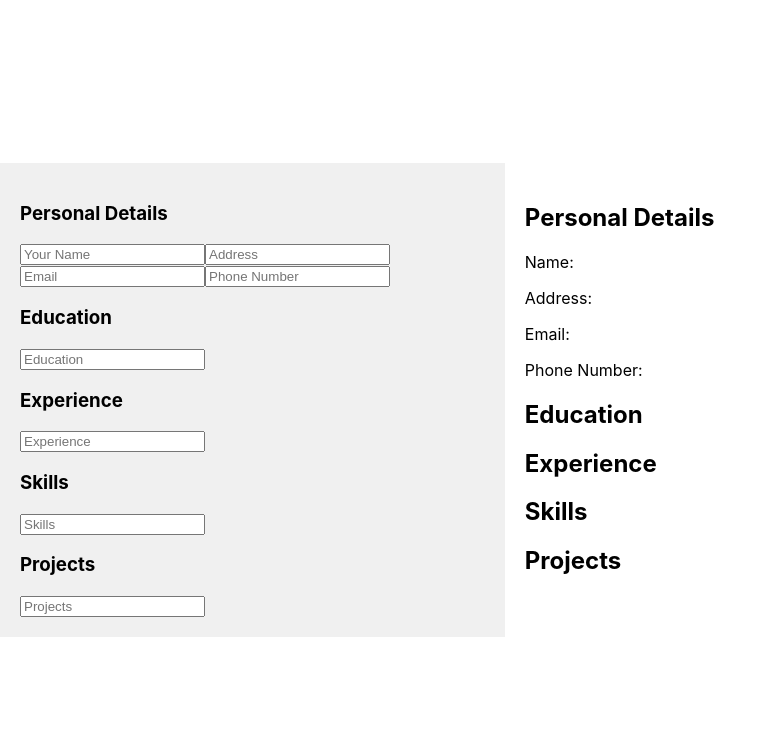
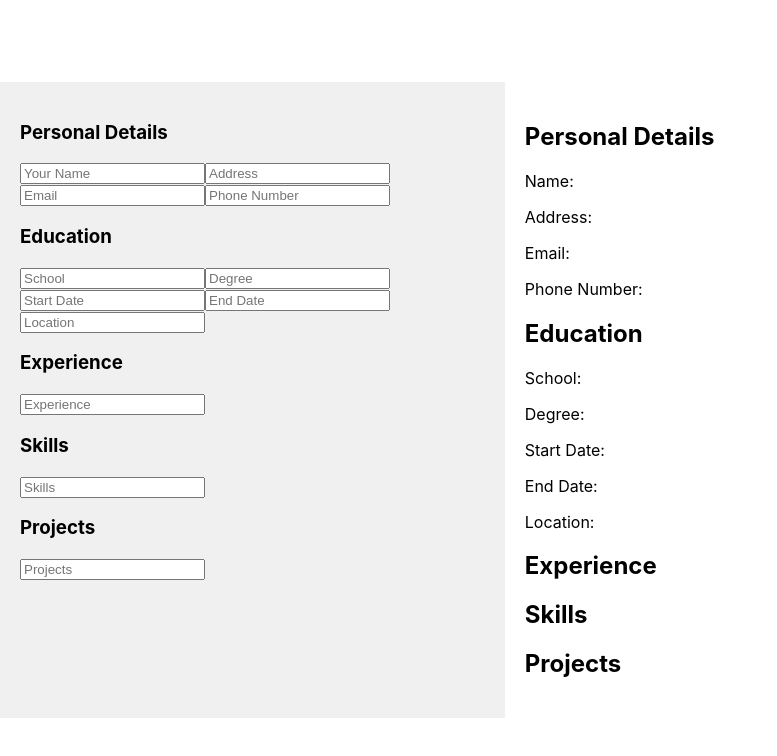
Before and after one commit to ShawnEdgell/CV-Application, a React (Vite) app: page / in a window 1280 px wide. Shown: the top 756 px of the page, without its empty margins (0-777 px from the left). Built offline with nearby package versions, Linux system fonts and the light colour scheme; the HTML template or start-up script is replaced by a standard one.

Commit message:
added education section

```diff
--- a/src/App.jsx
+++ b/src/App.jsx
@@ -6,7 +6,11 @@ function App() {
   const [address, setAddress] = useState('');
   const [email, setEmail] = useState('');
   const [phoneNumber, setPhoneNumber] = useState('');
-  const [education, setEducation] = useState('');
+  const [school, setSchool] = useState('');
+  const [degree, setDegree] = useState('');
+  const [startDate, setStartDate] = useState('');
+  const [endDate, setEndDate] = useState('');
+  const [location, setLocation] = useState('');
   const [experience, setExperience] = useState('');
   const [skills, setSkills] = useState('');
   const [projects, setProjects] = useState('');
@@ -49,9 +53,35 @@ function App() {
           <h3>Education</h3>
           <input
             type="text"
-            placeholder="Education"
-            value={education}
-            onChange={(e) => setEducation(e.target.value)}
+            placeholder="School"
+            value={school}
+            onChange={(e) => setSchool(e.target.value)}
+          />
+          <input
+            type="text"
+            placeholder="Degree"
+            value={degree}
+            onChange={(e) => setDegree(e.target.value)}
+          />
+          <div className="education-dates">
+            <input
+              type="text"
+              placeholder="Start Date"
+              value={startDate}
+              onChange={(e) => setStartDate(e.target.value)}
+            />
+            <input
+              type="text"
+              placeholder="End Date"
+              value={endDate}
+              onChange={(e) => setEndDate(e.target.value)}
+            />
+          </div>
+          <input
+            type="text"
+            placeholder="Location"
+            value={location}
+            onChange={(e) => setLocation(e.target.value)}
           />
         </div>
 
@@ -98,7 +128,11 @@ function App() {
         <p>Phone Number: {phoneNumber}</p>
 
         <h2>Education</h2>
-        <p>{education}</p>
+        <p>School: {school}</p>
+        <p>Degree: {degree}</p>
+        <p>Start Date: {startDate}</p>
+        <p>End Date: {endDate}</p>
+        <p>Location: {location}</p>
 
         <h2>Experience</h2>
         <p>{experience}</p>
```
